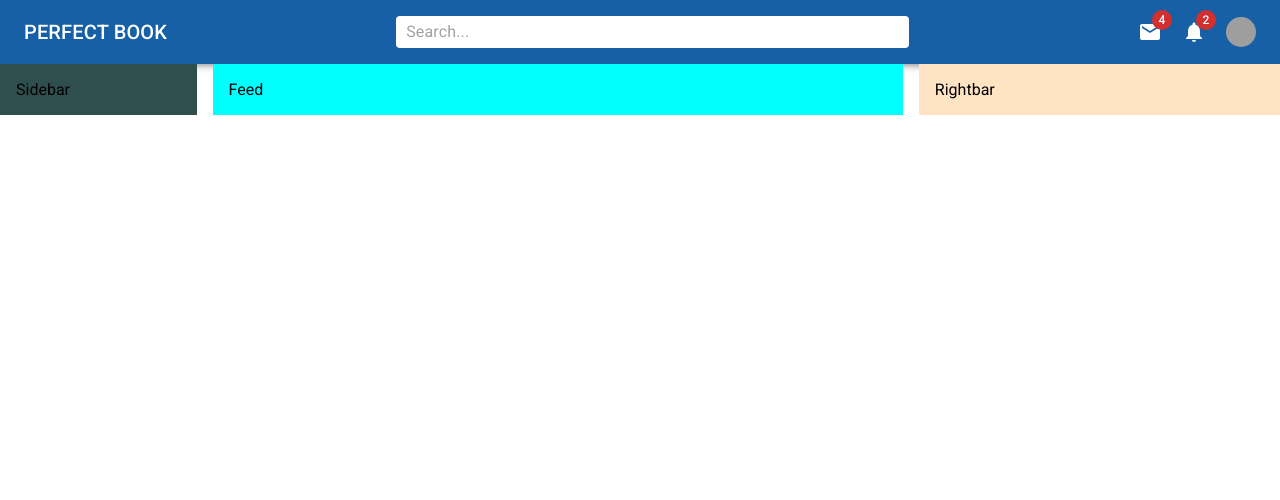
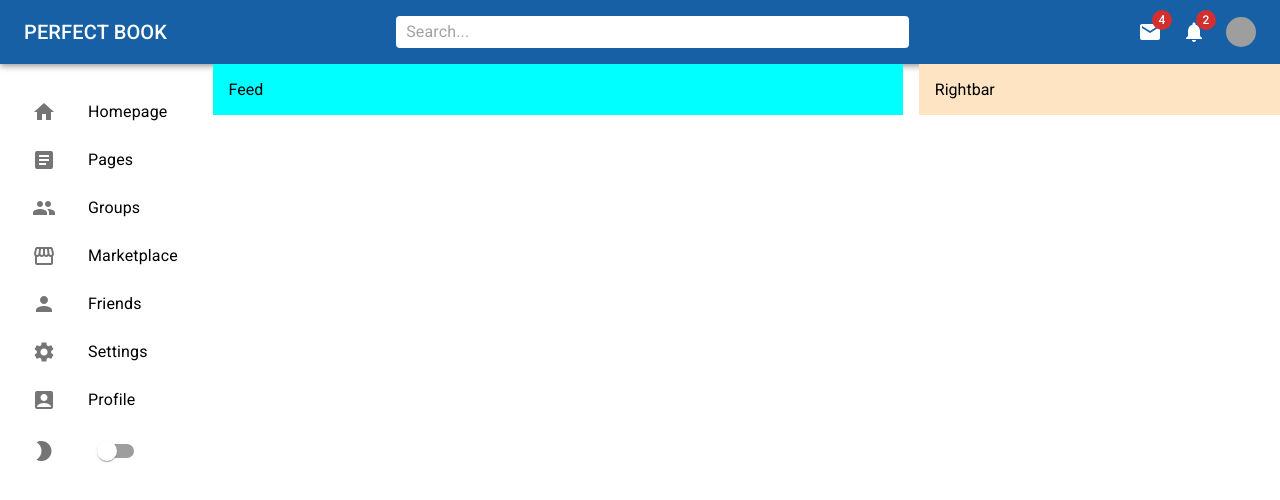
Before and after one commit to oozcann/social_media, a React (Create React App) app in the folder app/: page / in a window 1280 px wide. Shown: the top 500 px of the page. Built offline with nearby package versions, Linux system fonts and the light colour scheme; grey boxes are pictures that could not be loaded.

Commit message:
Sidebar'ın oluşturulması

```diff
--- a/app/src/components/Sidebar.js
+++ b/app/src/components/Sidebar.js
@@ -1,10 +1,95 @@
-import { Box } from '@mui/material'
-import React from 'react'
+import {
+  AccountBox,
+  Article,
+  Group,
+  Home,
+  ModeNight,
+  Person,
+  Settings,
+  Storefront
+} from "@mui/icons-material";
+import {
+  Box,
+  List,
+  ListItem,
+  ListItemButton,
+  ListItemIcon,
+  ListItemText,
+  Switch
+} from "@mui/material";
+import React from "react";
 
 const Sidebar = () => {
   return (
-    <Box bgcolor='darkslategrey' flex={1} p={2} sx={{display: {xs: "none", sm: "block"}}}>
-      Sidebar
+    <Box flex={1} p={2} sx={{ display: { xs: "none", sm: "block" } }}>
+      <Box position="fixed">
+        <List>
+          <ListItem disablePadding>
+            <ListItemButton component="a" href="#home">
+              <ListItemIcon>
+                <Home />
+              </ListItemIcon>
+              <ListItemText primary="Homepage" />
+            </ListItemButton>
+          </ListItem>
+          <ListItem disablePadding>
+            <ListItemButton component="a" href="#simple-list">
+              <ListItemIcon>
+                <Article />
+              </ListItemIcon>
+              <ListItemText primary="Pages" />
+            </ListItemButton>
+          </ListItem>
+          <ListItem disablePadding>
+            <ListItemButton component="a" href="#simple-list">
+              <ListItemIcon>
+                <Group />
+              </ListItemIcon>
+              <ListItemText primary="Groups" />
+            </ListItemButton>
+          </ListItem>
+          <ListItem disablePadding>
+            <ListItemButton component="a" href="#simple-list">
+              <ListItemIcon>
+                <Storefront />
+              </ListItemIcon>
+              <ListItemText primary="Marketplace" />
+            </ListItemButton>
+          </ListItem>
+          <ListItem disablePadding>
+            <ListItemButton component="a" href="#simple-list">
+              <ListItemIcon>
+                <Person />
+              </ListItemIcon>
+              <ListItemText primary="Friends" />
+            </ListItemButton>
+          </ListItem>
+          <ListItem disablePadding>
+            <ListItemButton component="a" href="#simple-list">
+              <ListItemIcon>
+                <Settings />
+              </ListItemIcon>
+              <ListItemText primary="Settings" />
+            </ListItemButton>
+          </ListItem>
+          <ListItem disablePadding>
+            <ListItemButton component="a" href="#simple-list">
+              <ListItemIcon>
+                <AccountBox />
+              </ListItemIcon>
+              <ListItemText primary="Profile" />
+            </ListItemButton>
+          </ListItem>
+          <ListItem disablePadding>
+            <ListItemButton component="a" href="#simple-list">
+              <ListItemIcon>
+                <ModeNight />
+              </ListItemIcon>
+              <Switch/>
+            </ListItemButton>
+          </ListItem>
+        </List>
+      </Box>
     </Box>
   )
 }
```
